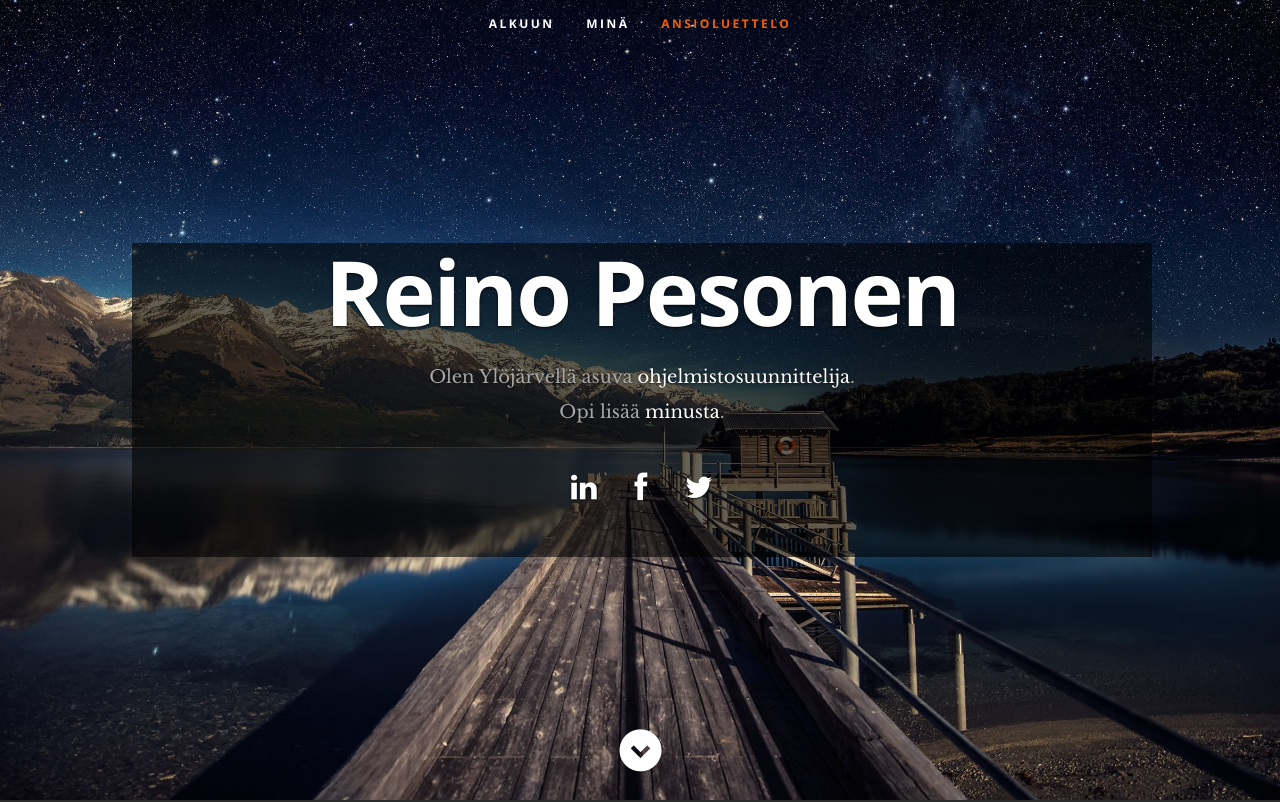
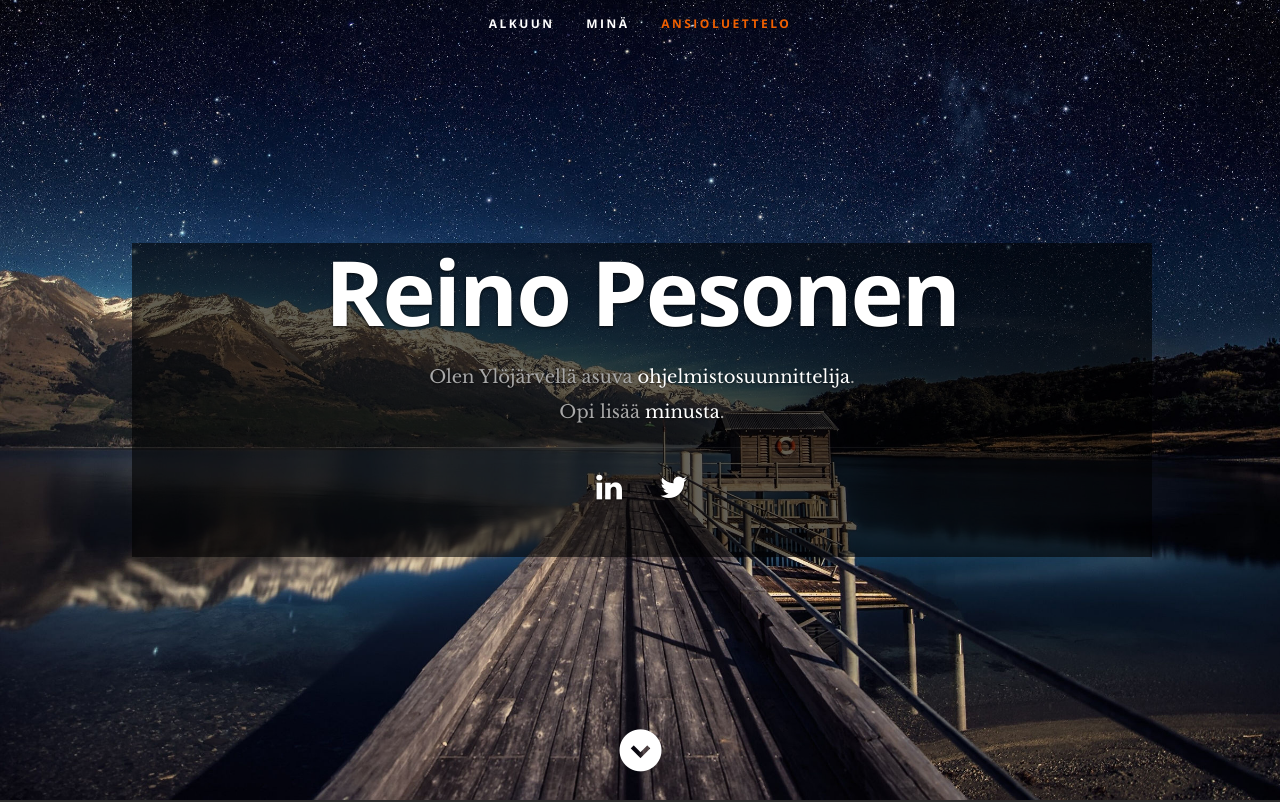
Before and after one commit to rebepoi/cv, a plain HTML site: page index.html in a window 1280 px wide. Shown: the top 802 px of the page. Drawn offline with nearby package versions, Linux system fonts and the light colour scheme.

Commit message:
remove facebook

```diff
--- a/index.html
+++ b/index.html
@@ -65,7 +65,6 @@
         <hr />
         <ul class="social">
           <li><a href="https://www.linkedin.com/in/reino-pesonen/"><i class="fa fa-linkedin"></i></a></li>
-          <li><a href="https://www.facebook.com/reino.pesonen.1"><i class="fa fa-facebook"></i></a></li>
           <li><a href="https://twitter.com/rebepoi"><i class="fa fa-twitter"></i></a></li>
         </ul>
       </div>
```
